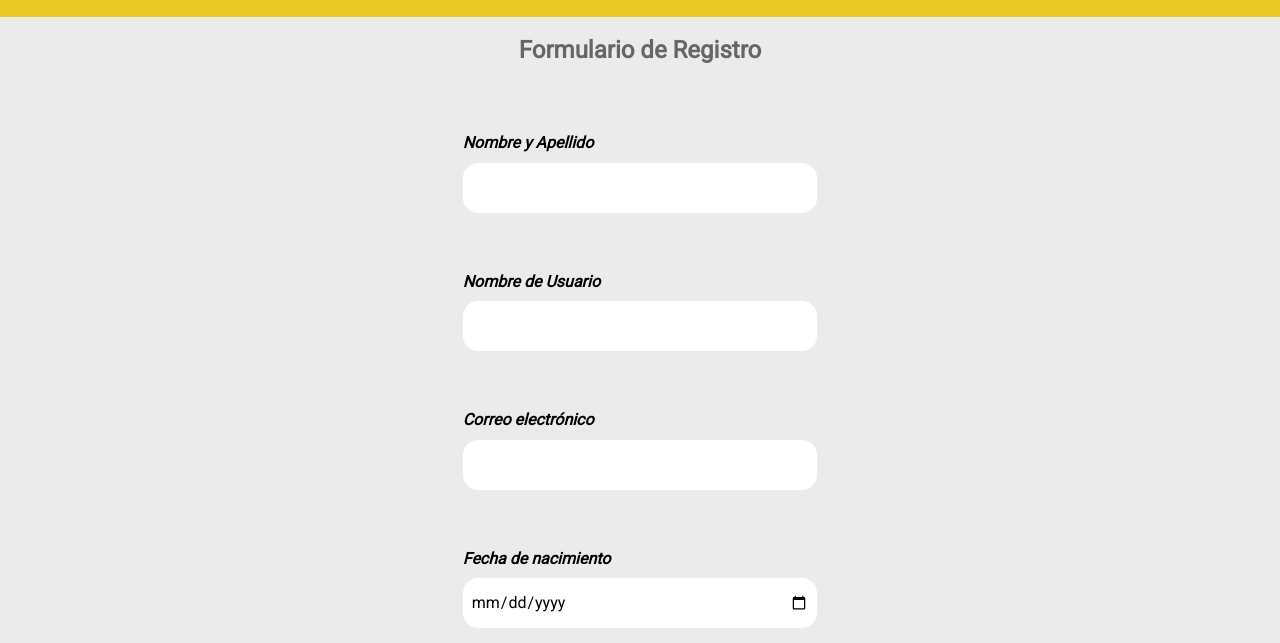
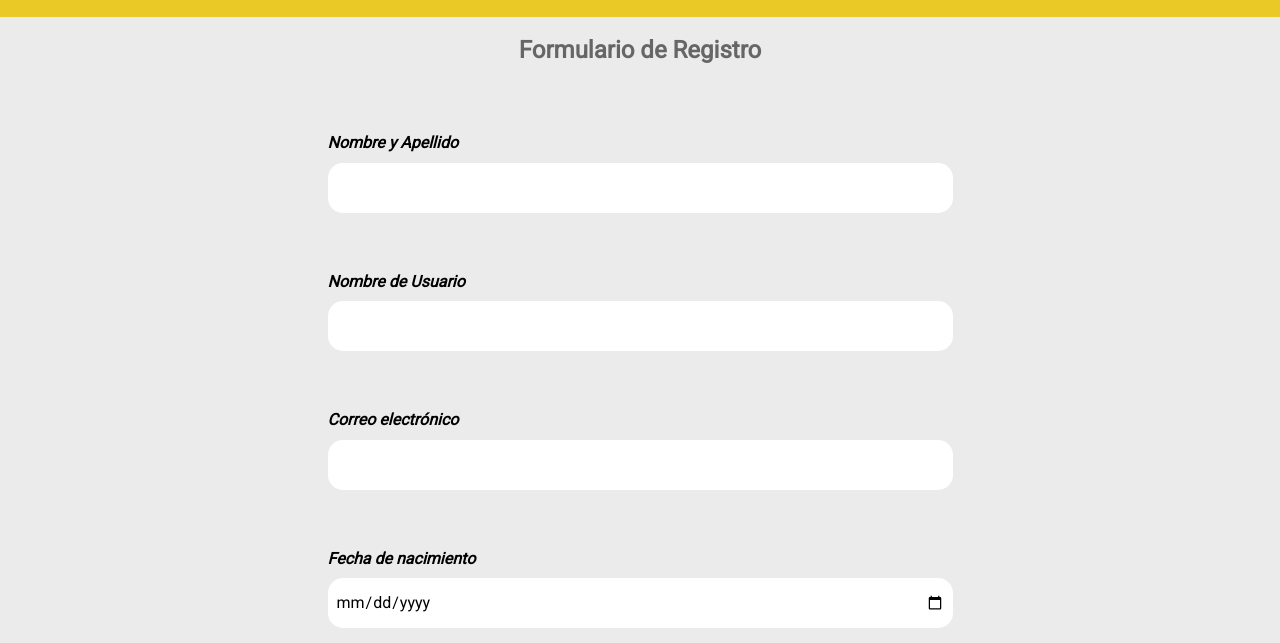
Before and after one commit to matiliendogit/Mercado-Liebre, a website: page views/register.html in a window 1280 px wide. Shown: the part 157-800 px from the top of the page. Drawn offline with Linux system fonts and the light colour scheme.

Commit message:
Cambios en CSS del Register

```diff
--- a/public/css/register-styles.css
+++ b/public/css/register-styles.css
@@ -17,6 +17,7 @@ h3{
 .form-div{
     margin: 30px 0;
     text-align: left;
+    width: 100%;
 
 }
 
@@ -31,7 +32,6 @@ h3{
 .form-inputs{
     width: 100%;
     height: 50px;
-    max-width: 600px;
     padding: 8px;
     border-radius: 15px;
     border: 0;
@@ -125,6 +125,9 @@ h3{
 
 @media (min-width: 769px){
 
+    .form-div{
+        width: 70%;
+    }
 
     .main-top-bar{
         display: flex;
@@ -207,6 +210,10 @@ h3{
         font-size: 19px;
     }
 
+    .form-div{
+        width: 50%;
+    }
+
     .form-div label{
         display: block;
     }
```
